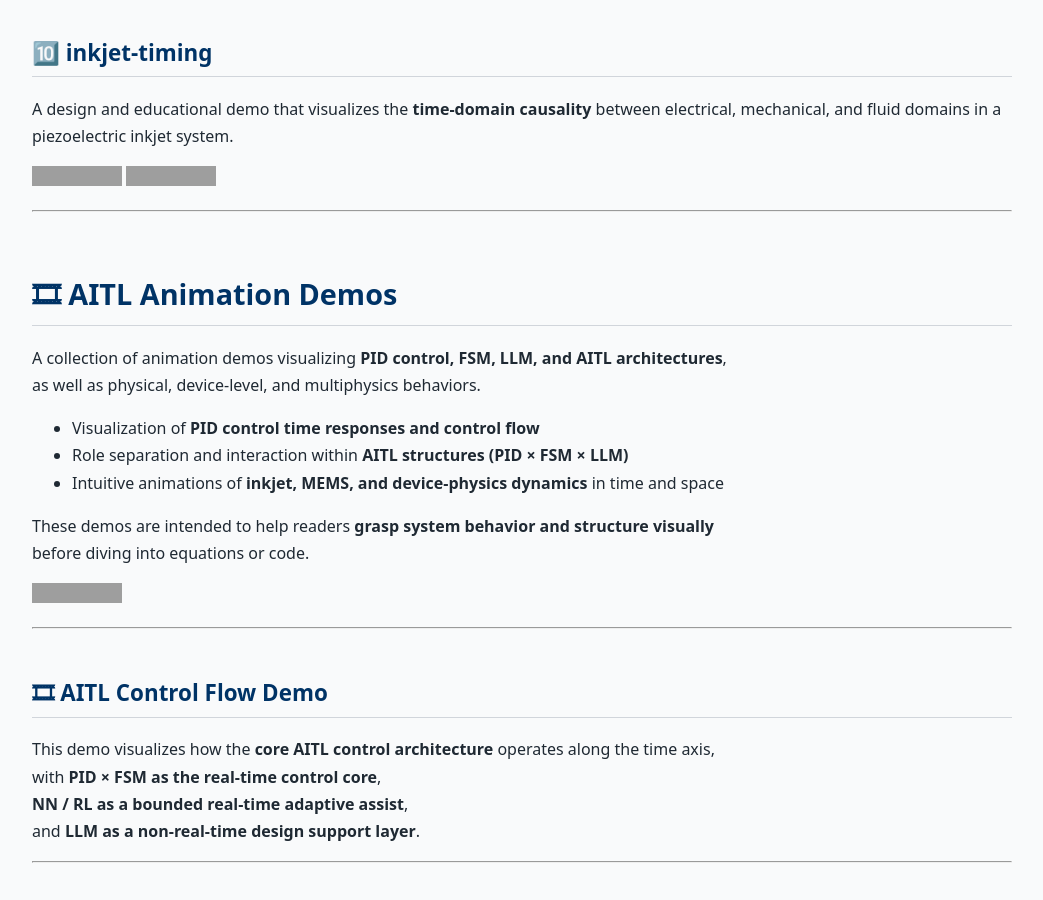
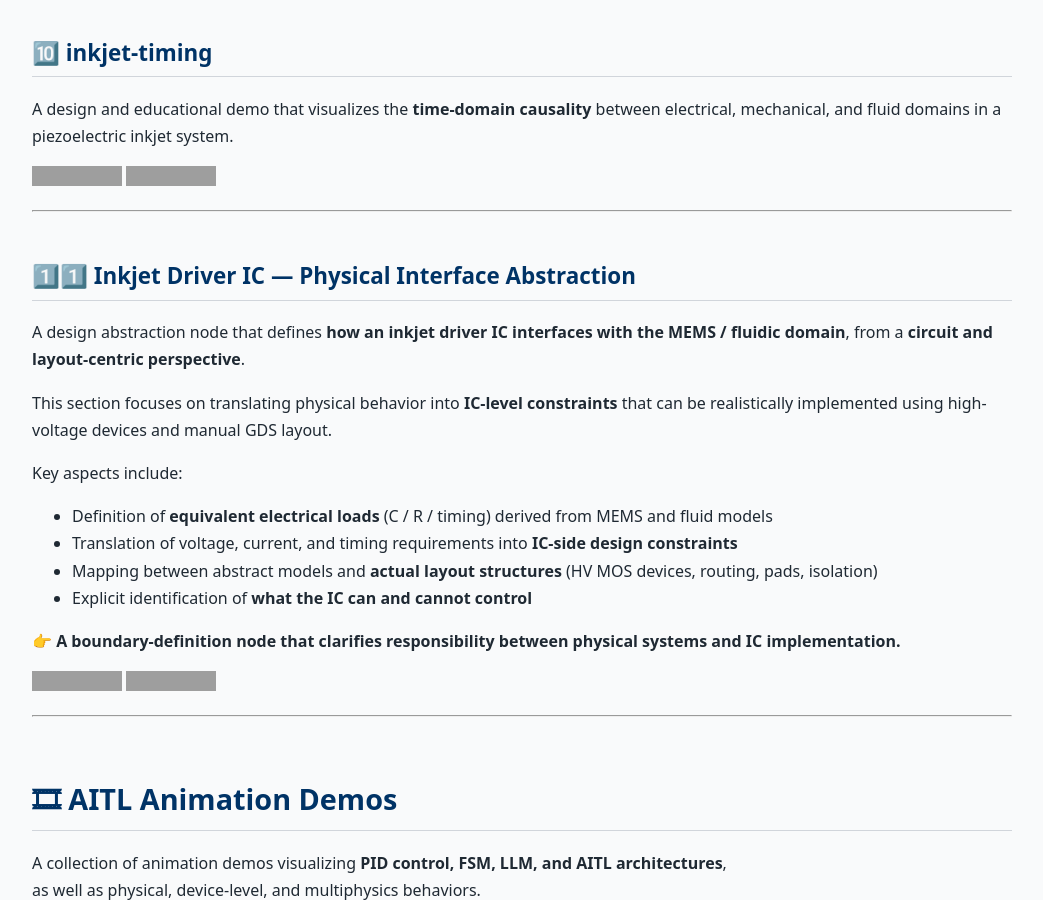
Before and after one commit to Samizo-AITL/Samizo-AITL.github.io, a Jekyll site: the page built from portal/en/index.md, in a window 1280 px wide and 900 px high, scrolled down 17182 px. Shown: the whole window, without its empty margins (118-1161 px from the left). Built offline with Jekyll 4.4.1, drawn with Linux system fonts in a browser that asks for light colours; grey boxes are pictures that could not be loaded.

Commit message:
Update index.md

```diff
--- a/portal/en/index.md
+++ b/portal/en/index.md
@@ -522,6 +522,33 @@ between electrical, mechanical, and fluid domains in a piezoelectric inkjet syst
 
 ---
 
+## 1️⃣1️⃣ Inkjet Driver IC — Physical Interface Abstraction
+
+A design abstraction node that defines **how an inkjet driver IC interfaces
+with the MEMS / fluidic domain**, from a **circuit and layout-centric perspective**.
+
+This section focuses on translating physical behavior into
+**IC-level constraints** that can be realistically implemented
+using high-voltage devices and manual GDS layout.
+
+Key aspects include:
+
+- Definition of **equivalent electrical loads** (C / R / timing)
+  derived from MEMS and fluid models
+- Translation of voltage, current, and timing requirements
+  into **IC-side design constraints**
+- Mapping between abstract models and **actual layout structures**
+  (HV MOS devices, routing, pads, isolation)
+- Explicit identification of **what the IC can and cannot control**
+
+👉 **A boundary-definition node that clarifies responsibility
+between physical systems and IC implementation.**
+
+[![Site](https://img.shields.io/badge/View-Site-brightgreen?logo=github)](https://samizo-aitl.github.io/gf180-inkjet-driver/)
+[![Repo](https://img.shields.io/badge/View-Repo-blue?logo=github)](https://github.com/Samizo-AITL/gf180-inkjet-driver)
+
+---
+
 # 🎞 AITL Animation Demos
 A collection of animation demos visualizing **PID control, FSM, LLM, and AITL architectures**,
 as well as physical, device-level, and multiphysics behaviors.
```
